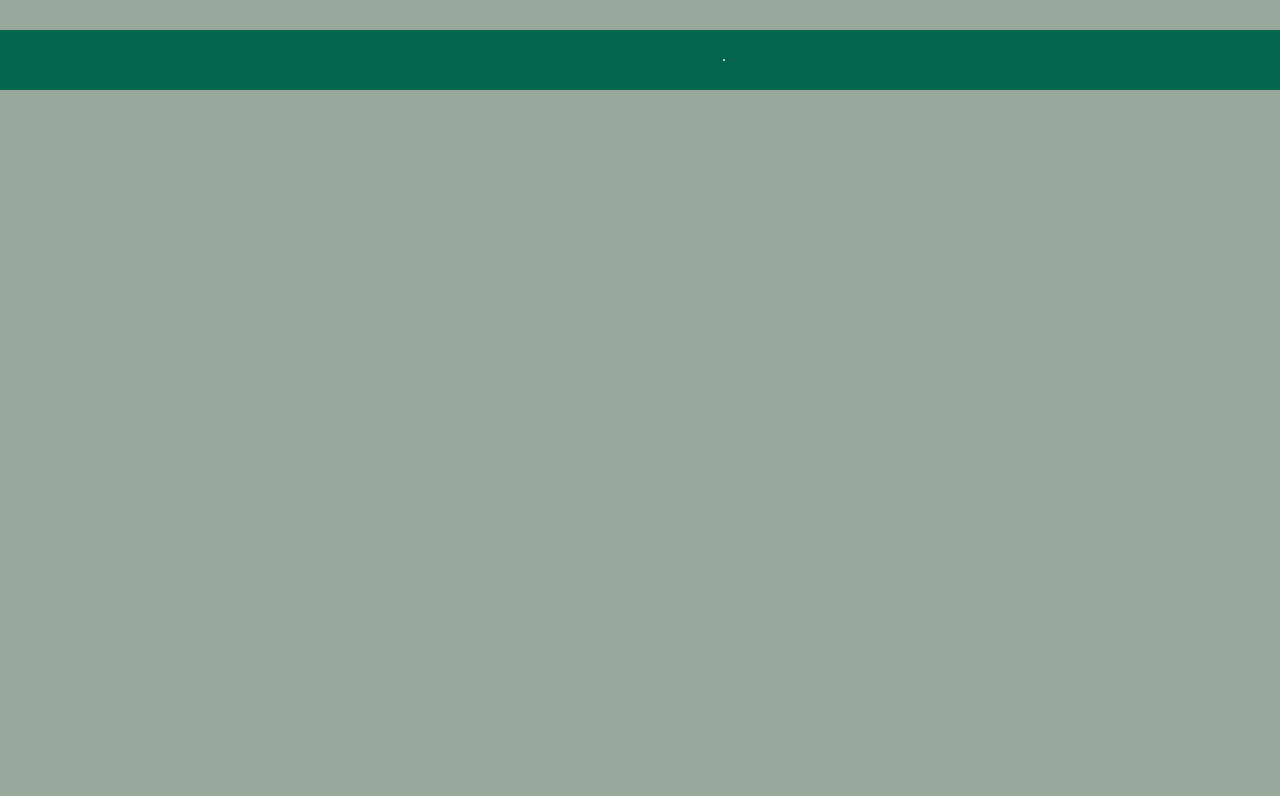
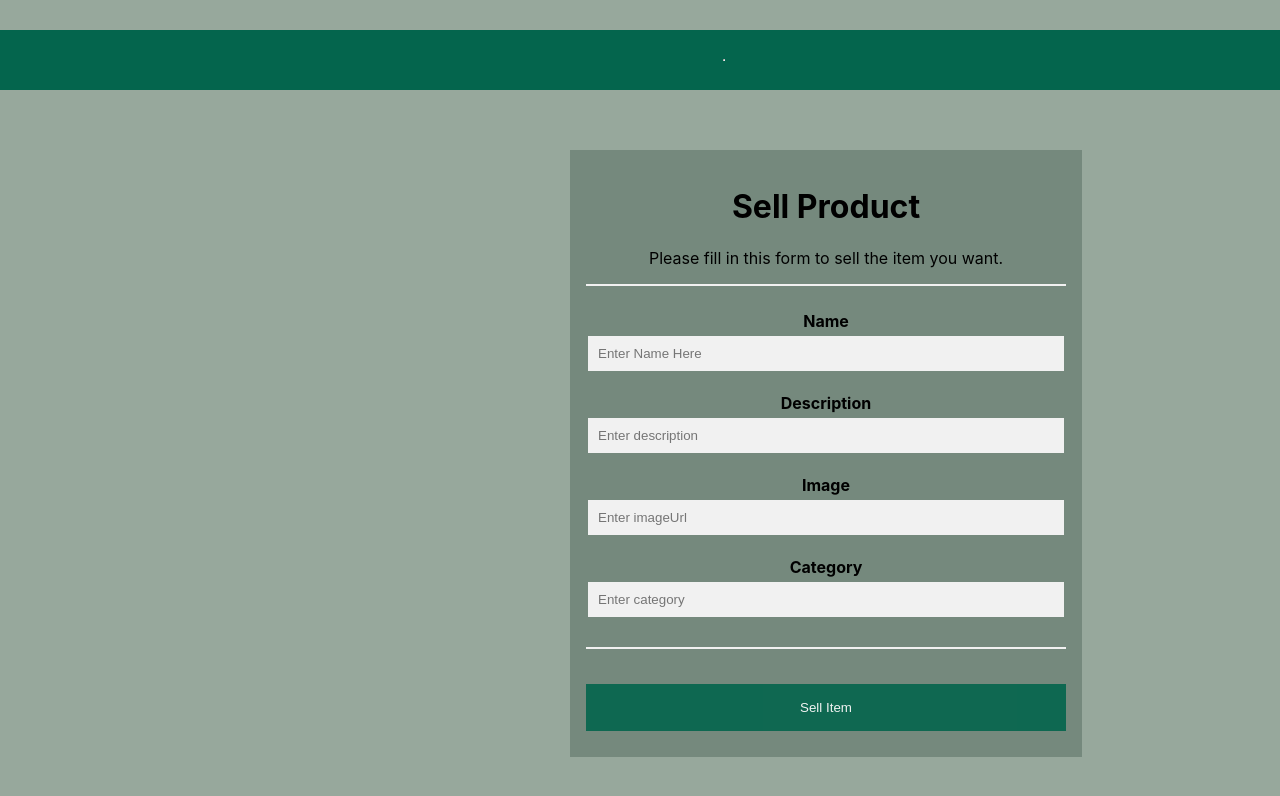
Before and after one commit to IvoKarapeev/Online-Shop, a React (Create React App) app in the folder client/: page /procuts/sell in a window 1280 px wide. Shown: the top 796 px of the page. Built offline with nearby package versions, Linux system fonts and the light colour scheme.

Commit message:
Creating CreateProduct component

```diff
--- a/client/src/App.js
+++ b/client/src/App.js
@@ -5,13 +5,14 @@ import Header from './components/Header/Header';
 import Register from './components/Register/Register';
 import Login from './components/Login/Login';
 import Logout from './components/Logout/Logout';
+import CatalogClothes from './components/CatalogClothes/CatalogClothes';
+import CreateProduct from './components/CreateProduct/CreateProduct';
 
 import { Routes,Route } from 'react-router-dom';
 import useLocalStorige from './hooks/useLocalStorige';
 import { clearUserState } from './redux/slice/productsSlice';
 import { useDispatch } from 'react-redux';
 import { AuthContext } from './contexts/AuthContext';
-import CatalogClothes from './components/CatalogClothes/CatalogClothes';
 
 function App() {
 
@@ -38,6 +39,7 @@ function App() {
                     <Route path='/login' element={<Login/>}/>
                     <Route path='/logout' element={<Logout/>}/>
                     <Route path='/catalog/clothes' element={<CatalogClothes/>}/>
+                    <Route path='/procuts/sell' element={<CreateProduct/>}/>
                 </Routes>
             </div>
         </AuthContext.Provider>
--- /dev/null
+++ b/client/src/components/CreateProduct/CreateProduct.js
@@ -0,0 +1,144 @@
+import { useState } from 'react';
+import styles from './CreateProduct.module.css';
+
+const CreateProduct = () => {
+
+    const [productData,setProductData] = useState({
+        name:'',
+        description:'',
+        imageUrl:'',
+        category:''
+    });
+
+    const [errors,setErrors] = useState({});
+
+    const onChange = (e) => {
+        setProductData(state => ({
+            ...state,
+            [e.target.name]:e.target.value
+        }))
+    };
+
+    const minLength = (e,minLength) => {
+        setErrors(state => ({
+            ...state,
+            [e.target.name]:productData[e.target.name].length < minLength
+        }))
+    };
+
+    const isImage = (e) => {
+        if (!e.target.value.startsWith('http')) {
+            setErrors(state => ({
+                ...state,
+                [e.target.name]:true
+            }))
+        }else{
+            setErrors(state => ({
+                ...state,
+                [e.target.name]:false
+            }))
+        }
+    };
+
+
+    const categoryValidator = (e) => {
+        if (e.target.value !== 'Clothes' && e.target.value !== 'Shoes'
+        && e.target.value !== 'Accessories') {
+            setErrors(state => ({
+                ...state,
+                [e.target.name]:true
+            }));
+        }else{
+            setErrors(state => ({
+                ...state,
+                [e.target.name]:false
+            }));
+        }
+    };
+
+    const onSubmit = (e) => {
+        e.preventDefault();
+
+        console.log(productData);
+    };
+
+    return (
+        <form onSubmit={onSubmit}>
+        <div className={styles.container}>
+        <h1>Sell Product</h1>
+        <p>Please fill in this form to sell the item you want.</p>
+        <hr className={styles.separator}/>
+        <label htmlFor="name">
+            <b>Name</b>
+        </label>
+        <input
+            className={styles["input-text"]}
+            type="text"
+            placeholder="Enter Name Here"
+            name="name"
+            id="name"
+            value={productData.name}
+            onChange={onChange}
+            onBlur={(e) => minLength(e,3)}
+        />
+        {errors.name &&
+            <div className={styles.validate}>Name should be at least 3 characters long</div>
+        }
+         <label htmlFor="Description">
+            <b>Description</b>
+        </label>
+        <input
+            className={styles["input-text"]}
+            type="text"
+            placeholder="Enter description"
+            name="description"
+            id="description"
+            value={productData.description}
+            onChange={onChange}
+            onBlur={(e) => minLength(e,10)}
+        />
+        {errors.description &&
+            <div className={styles.validate}>description should be at least 10 characters long</div>
+        }
+        <label htmlFor="Image">
+            <b>Image</b>
+        </label>
+        <input
+            className={styles["input-text"]}
+            type="text"
+            placeholder="Enter imageUrl"
+            name="imageUrl"
+            id="imageUrl"
+            value={productData.imageUrl}
+            onChange={onChange}
+            onBlur={(e) => isImage(e)}
+        />
+        {errors.imageUrl &&
+            <div className={styles.validate}>Image shoud starts with http/https</div>
+        }
+        <label htmlFor="category">
+            <b>Category</b>
+        </label>
+        <input
+            className={styles["input-text"]}
+            type="text"
+            placeholder="Enter category"
+            name="category"
+            id="category"
+            value={productData.category}
+            onChange={onChange}
+            onBlur={(e) => categoryValidator(e)}
+        />
+        {errors.category &&
+            <div className={styles.validate}>Category must be Clothes,Shoes or Accessories</div>
+        }
+        <hr className={styles.separator}/>
+        <button type="submit" className={styles['sell-btn']}>
+            Sell Item
+        </button>
+        </div>
+    </form>
+    )
+};
+
+export default CreateProduct;
--- /dev/null
+++ b/client/src/components/CreateProduct/CreateProduct.module.css
@@ -0,0 +1,50 @@
+.container {
+    margin-top: 150px;
+    margin-left: 570px;
+    background-color: rgb(117, 137, 125);
+    width: 40%;
+    height: 90%;
+    padding: 16px;
+    box-sizing: border-box
+}
+
+.input-text {
+    width: 95%;
+    padding: 10px;
+    margin: 5px 0 22px 0;
+    display: inline-block;
+    border: none;
+    background: #f1f1f1;
+}
+
+.input-text:focus {
+    background-color: #ddd;
+    outline: none;
+}
+
+.separator {
+    border: 1px solid #f1f1f1;
+    margin-bottom: 25px;
+}
+
+.sell-btn {
+    background-color: rgb(4, 101, 77);
+    color: white;
+    padding: 16px 20px;
+    margin: 10px 0;
+    border: none;
+    cursor: pointer;
+    width: 100%;
+    opacity: 0.9;
+}
+
+.sell-btn:hover {
+    background-color: rgb(30, 82, 69);
+}
+
+.validate {
+    color: rgb(228, 5, 5);
+    font-size: 16px;
+    font-family: cursive;
+    text-shadow: 1px 1px black;
+}
--- a/client/src/components/Header/Header.js
+++ b/client/src/components/Header/Header.js
@@ -37,7 +37,7 @@ const Header = () => {
                             <Link to='/logout'>Logout</Link>
                             </div>
                             <div>
-                                <Link to='/register'>Create Item</Link>
+                                <Link to='/procuts/sell'>Sell Item</Link>
                             </div>
                             <div>
                             <Link to='/user/profile'>Profile</Link>
```
